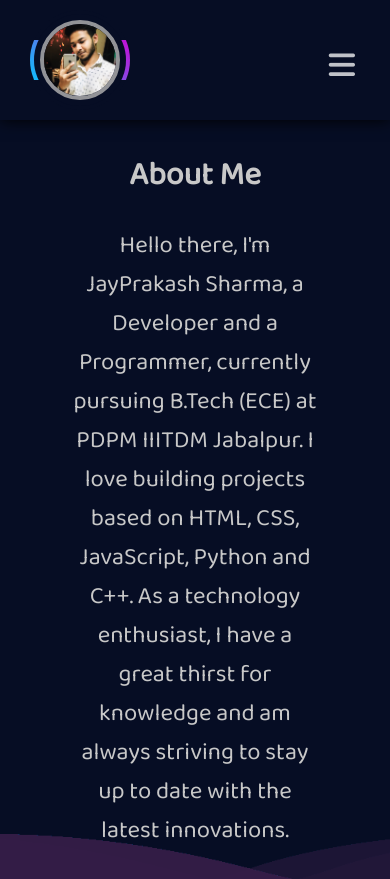
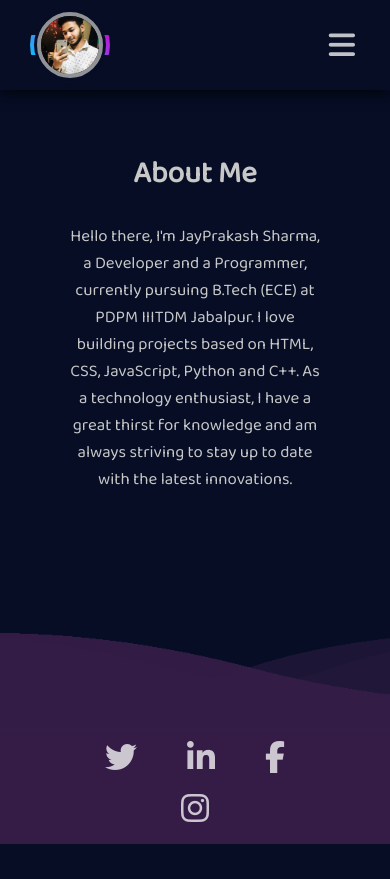
Before and after one commit to thejaysharma/Jay-Portfolio, a plain HTML site: page index.html in a window 390 px wide. Shown: the top 879 px of the page. After the commit the page ends 844 px from the top, so only its background shows below. Drawn offline with Linux system fonts and the light colour scheme; a web font is replaced by a local one.

Commit message:
fourth commmit

```diff
--- a/css/content.css
+++ b/css/content.css
@@ -9,11 +9,11 @@
 }
 
 #body-contents h1 {
-    font-size: 2em;
+    font-size: 2.5em;
 }
 
 #body-contents .about-me p {
-    font-size: 1.5em;
+    font-size: 1.4em;
     margin: 10px 50px;
     padding: 15px;
     justify-content: center;
@@ -22,5 +22,6 @@
 @media (max-width: 800px) {
     #body-contents {
         margin: 150px 4px 170px 4px;
+        font-size: 0.75em;
     }
 }
--- a/css/header.css
+++ b/css/header.css
@@ -22,18 +22,17 @@ header .header-container {
     top: 0;
     left: 0;
     width: 100vw;
-    height: auto;
+    height: 110px;
     flex-wrap: wrap;
     justify-content: space-between;
     align-items: center;
     background: #060d24;
-    transition: 0.5s;
     box-shadow: 0 0 15px rgba(0, 0, 0);
 }
 
 .logo-box {
     position: relative;
-    margin: 10px 10px 10px 30px;
+    margin: 5px 10px 10px 30px;
     width: 100px;
     height: 100px;
     background: #060d24;
@@ -95,7 +94,8 @@ header .header-container {
 .navbar-container {
     position: absolute;
     right: 35px;
-    top: 20px;
+    top: 8px;
+    bottom: 0;
     display: inline-block;
     background: #060d24;
 }
@@ -136,3 +136,26 @@ header .header-container {
     transform: translateY(-10px);
     transition: 0.3s;
 }
+
+@media (max-width:800px) {
+    header .header-container {
+        height: 90px;
+    }
+
+    .header-container .logo-box {
+        width: 80px;
+        height: 80px;
+    }
+
+    .header-content {
+        inset: 7px;
+    }
+
+    .navbar-container .menu-btn i {
+        margin: 10px auto;
+    }
+
+    .navbar-container {
+        top: 0;
+    }
+}
--- a/css/responsive-navigation.css
+++ b/css/responsive-navigation.css
@@ -21,11 +21,11 @@
         position: fixed;
         top: 0px;
         left: -100%;
-        height: 70%;
+        height: 60%;
         width: 100%;
         display: block;
         text-align: center;
-        margin: 120px 0 175px 0;
+        margin: 110px 0 175px 0;
         transition: all 0.3s ease;
         background: #060d24;
     }
@@ -41,11 +41,24 @@
 
     .navbar-container ul li {
         margin: 25px 0px;
+        padding: 1px 80px;
     }
 
     .navbar-container ul li a {
         font-size: 20px;
         display: block;
+        padding: 5px 80px 5px 80px;
     }
 
 }
+
+@media (max-width:800px) {
+    .navbar-container ul {
+        margin: 90px 0 175px 0;
+    }
+
+    .navbar-container ul li {
+        padding: 0px 40px;
+
+    }
+}
```
